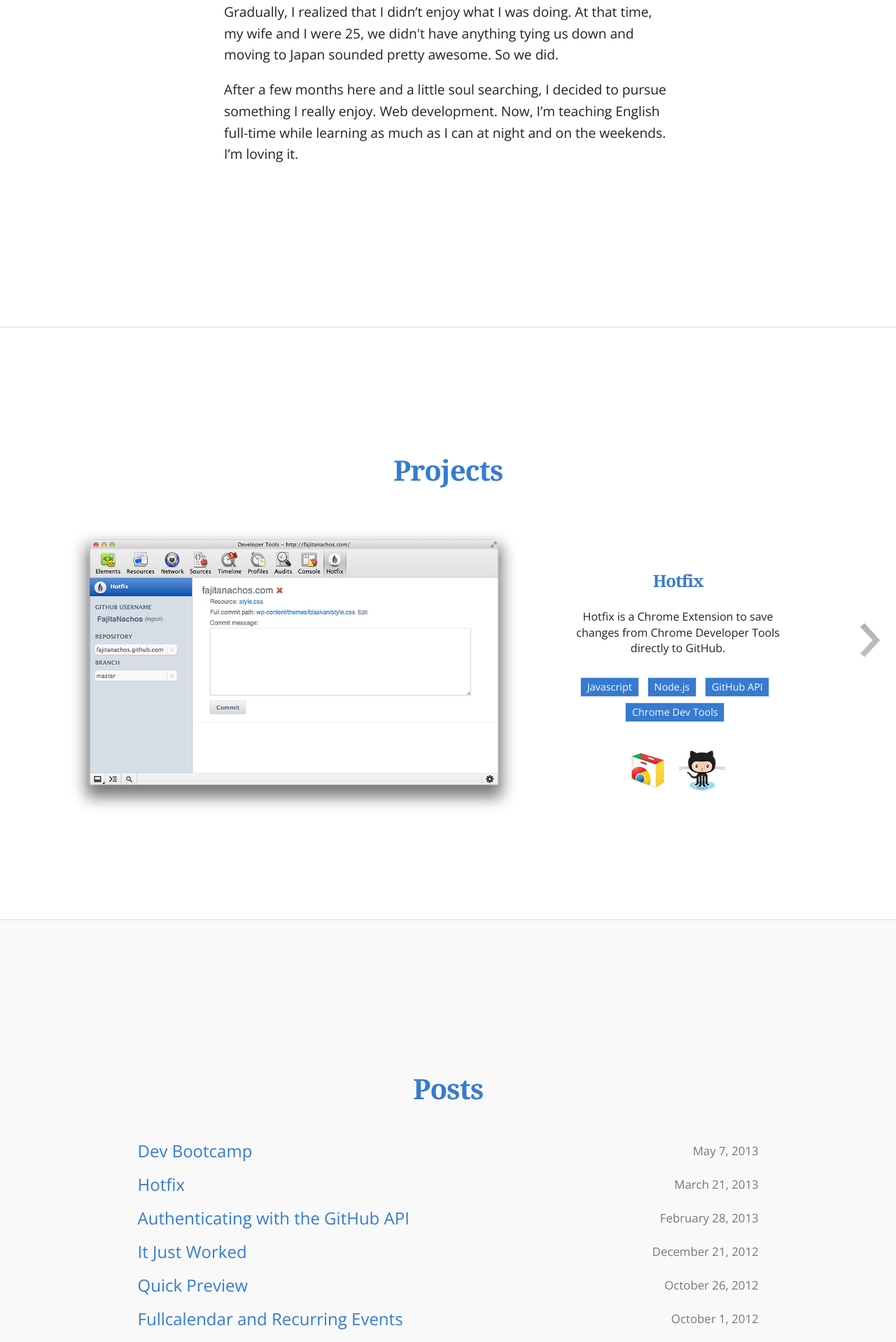
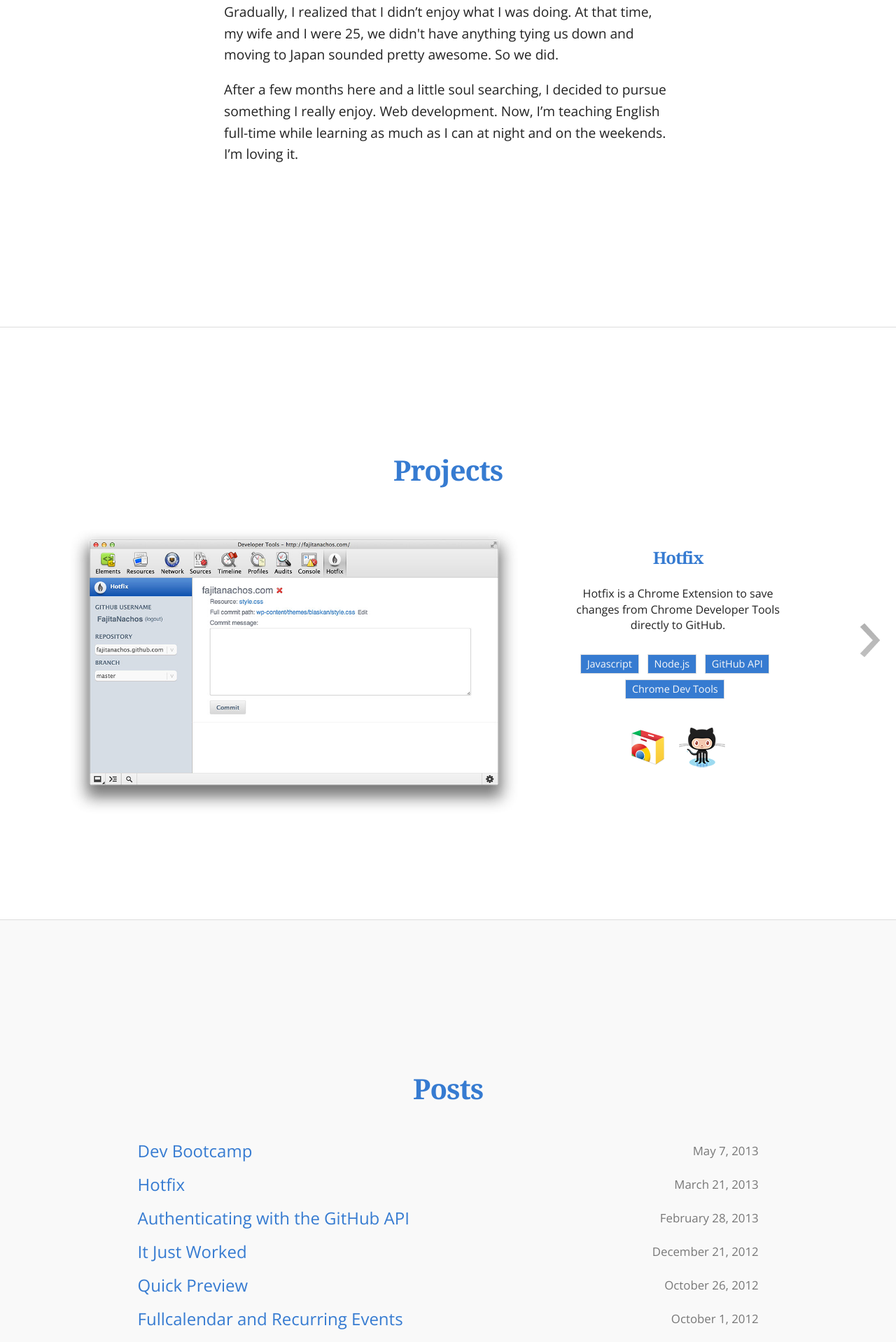
Before and after one commit to karsumit94/andrewholsted.github.io, a Jekyll site: the page built from index.html, in a window 1280 px wide. Shown: the part 1226-3144 px from the top of the page at 70% size. Built offline with Jekyll 4.4.1, drawn with Linux system fonts in a browser that asks for light colours; nearby versions of some CDN libraries; some web fonts are replaced; Markdown is read by kramdown in place of the engine named in the settings.

Commit message:
Change project image vertical alignment.

```diff
--- a/css/main.css
+++ b/css/main.css
@@ -180,7 +180,7 @@ section {
 
 .project-details {
     display: inline-block;
-    vertical-align: middle;
+    vertical-align: top;
     width: 25%;
     padding: 0 5% 0 5%;
 }
@@ -188,7 +188,7 @@ section {
     display: inline-block;
     width: 50%;
     margin: auto;
-    vertical-align: middle;
+    vertical-align: top;
 }
 
 .project-image img {
```
